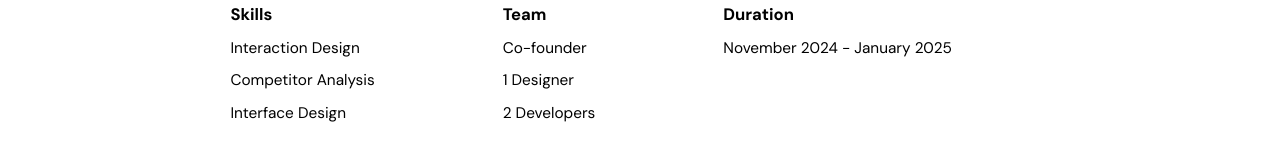
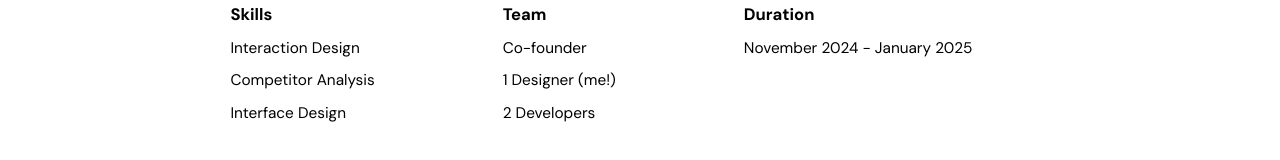
Before and after one commit to Katiiesun/portfolio, a React (Create React App) app: page /heymilo in a window 1280 px wide. Shown: the part 513-673 px from the top of the page. Built offline with nearby package versions, Linux system fonts and the light colour scheme.

Commit message:
quick change

```diff
--- a/src/components/heymilo.js
+++ b/src/components/heymilo.js
@@ -44,7 +44,7 @@ function HeyMilo() {
           <div className="project-duration">
             <h1>Team</h1>
             <h2>Co-founder</h2>
-            <h2>1 Designer</h2>
+            <h2>1 Designer (me!)</h2>
             <h2>2 Developers</h2>
           </div>
           <div className="project-duration">
```
